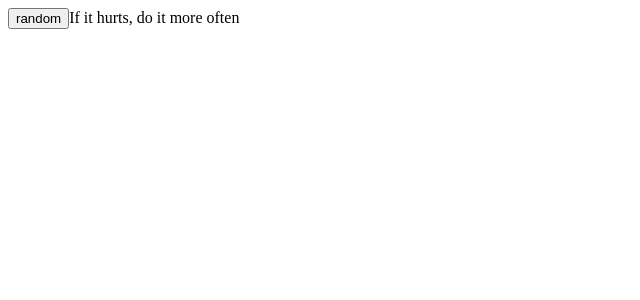
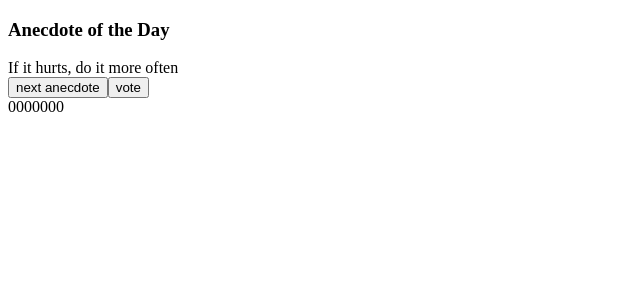
Before and after one commit to imartinez0753/helsinki_fullstack, a React (Create React App) app in the folder part_1/exercises 1.6.-1.14/unicafe/: page / in a window 1280 px wide. Shown: the top 300 px of the page, without its empty margins (0-640 px from the left). Built offline with nearby package versions, Linux system fonts and the light colour scheme.

Commit message:
assign setVote

```diff
--- a/part_1/exercises 1.6.-1.14/unicafe/src/App.js
+++ b/part_1/exercises 1.6.-1.14/unicafe/src/App.js
@@ -122,6 +122,16 @@ const Button = ({ handleClick, text }) => (
     {text}
   </button>
 )
+const Display = (props) => (
+  <div>
+    {props.anecdote}
+  </div>
+)
+const VoteCount = (props) => (
+  <div>
+    {props.vote}
+  </div>
+)
 
 const App = () => {
   const anecdotes = [
@@ -133,16 +143,23 @@ const App = () => {
     'Debugging is twice as hard as writing the code in the first place. Therefore, if you write the code as cleverly as possible, you are, by definition, not smart enough to debug it.',
     'Programming without an extremely heavy use of console.log is same as if a doctor would refuse to use x-rays or blod tests when dianosing patients'
   ]
-
+  const [vote, setVote] = useState(new Array(anecdotes.length + 1).join('0').split('').map(parseFloat))
   const [selected, setSelected] = useState(0)
   const handleAnecdote = () => {
     setSelected(Math.floor(Math.random()*7))
   }
-
+  const handleVote = () => {
+    // setVote({...vote, vote[selected]: + 1})
+  console.log(vote)
+  console.log(selected)
+  }
   return (
     <div>
-      <Button handleClick={handleAnecdote} text='random' />
-      {anecdotes[selected]}
+      <h3>Anecdote of the Day</h3>
+      <Display anecdote={anecdotes[selected]} />
+      <Button handleClick={handleAnecdote} text='next anecdote' />
+      <Button handleClick={handleVote} text='vote' />
+      <VoteCount vote={vote} />
     </div>
   )
 }
```
